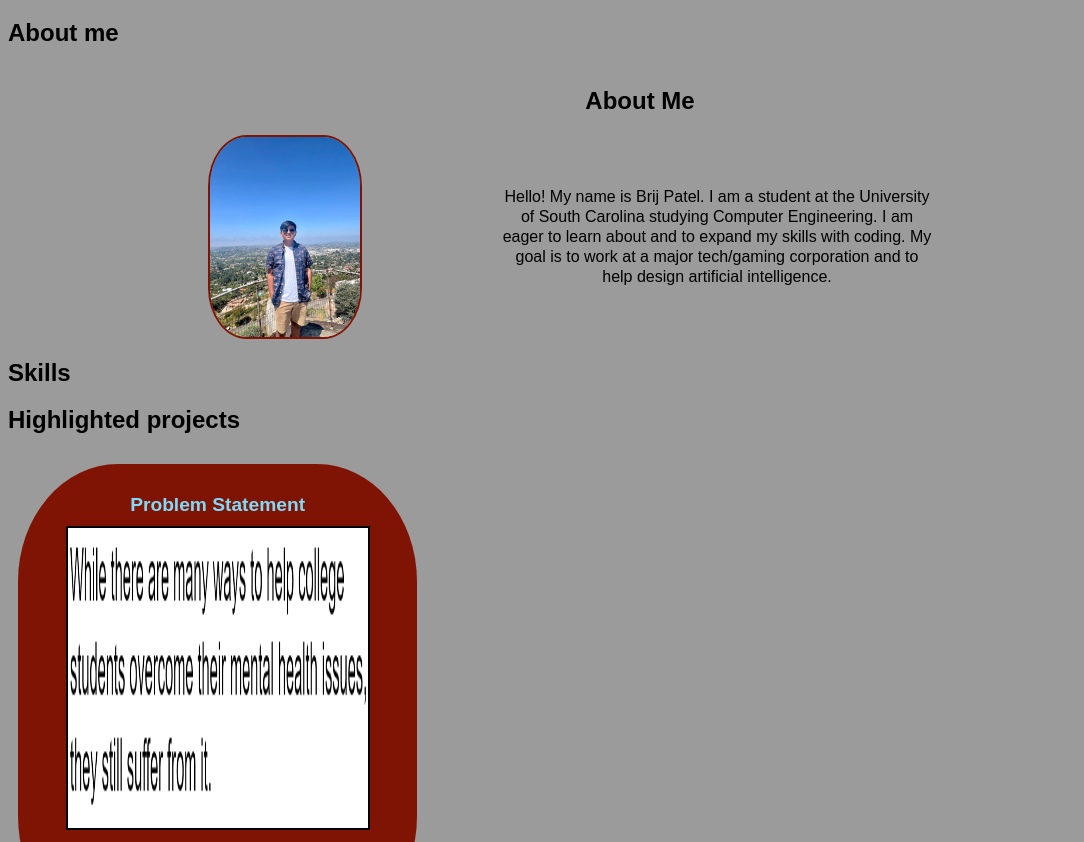
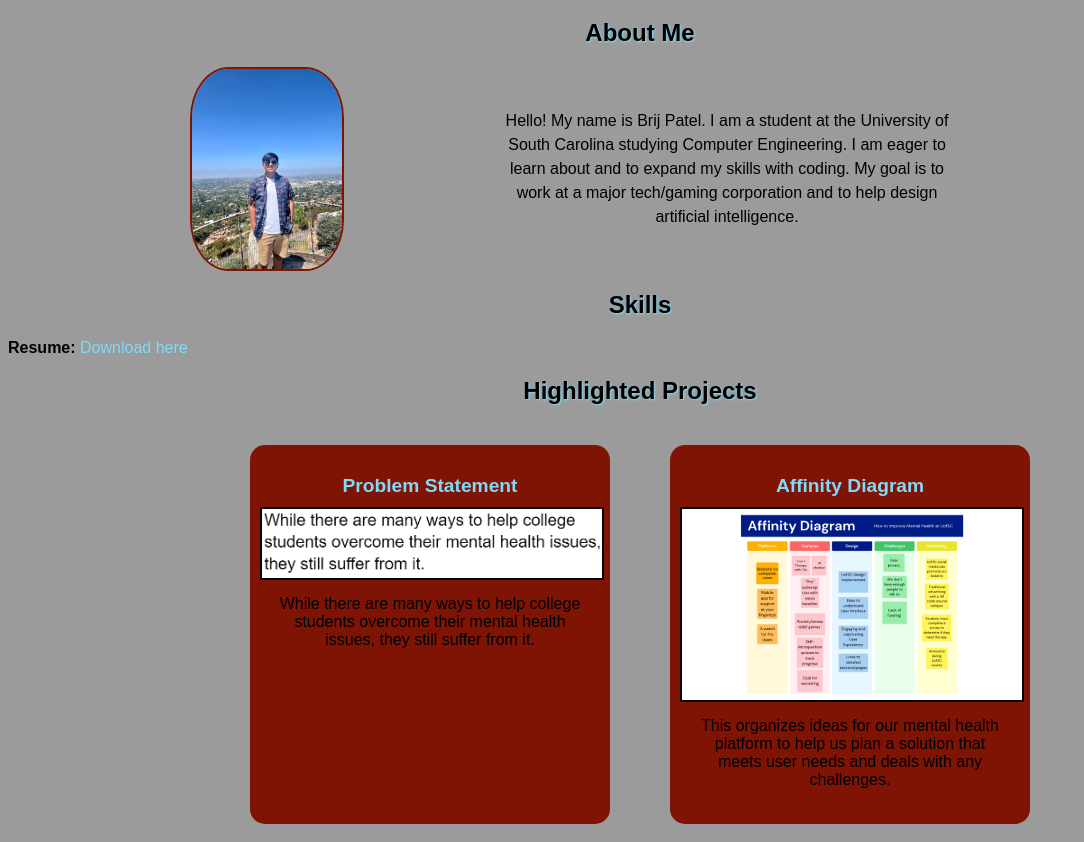
Before and after one commit to brijp206/brijp206.github.io, a plain HTML site: page index.html in a window 1280 px wide. Shown: the part 61-903 px from the top of the page, without its empty margins (0-1084 px from the left). Drawn offline with Linux system fonts and the light colour scheme.

Commit message:
resume added

```diff
--- a/index.html
+++ b/index.html
@@ -7,21 +7,25 @@
     <body>
         <h1>Brij Patel</h1>
 
-            <h2>About me</h2>
+        <h2>About Me</h2>
         <div class="about">
-                <h2> About Me </h2>
-                <div class = "about">
-                    <img src="images/profile_pic.jpg">
+            <img src="images/profile_pic.jpg" alt="Profile picture of Brij Patel" />
             <p>
-                        Hello! My name is Brij Patel. I am a student at the University of South Carolina studying Computer Engineering. I am eager to learn about and to expand my skills with coding. My goal is to work at a major tech/gaming corporation and to help design artificial intelligence.
+                Hello! My name is Brij Patel. I am a student at the University of South Carolina studying Computer Engineering.
+                I am eager to learn about and to expand my skills with coding. My goal is to work at a major tech/gaming corporation
+                and to help design artificial intelligence.
             </p>
-                </div>
         </div>
 
         <h2>Skills</h2>
-            <div class="skills"></div>
+        <div class="skills">
+            <p>
+                <b>Resume:</b>
+                <a href="files/Resume.pdf">Download here</a>
+            </p>
+        </div>
 
-            <h2>Highlighted projects</h2>
+        <h2>Highlighted Projects</h2>
         <div class="projects">
             <!-- Problem Statement Assignment -->
             <section class="project">
@@ -29,54 +33,55 @@
                     <h3>Problem Statement</h3>
                 </a>
                 <a href="files/problem_statement.pdf">
-                        <img src="images/Computing_problem.png">
+                    <img src="images/Computing_problem.png" alt="Problem Statement Thumbnail" />
                 </a>
-                    <p>While there are many ways to help college students overcome their mental health issues, they still suffer from it.
+                <p>
+                    While there are many ways to help college students overcome their mental health issues, they still suffer from it.
                 </p>
             </section>
-            </div>
 
-                <!--Affinity Diagram Assignment -->
+            <!-- Affinity Diagram Assignment -->
             <section class="project">
                 <a href="files/Affinity_Diagram.pdf">
                     <h3>Affinity Diagram</h3>
                 </a>
                 <a href="files/Affinity_Diagram.pdf">
-                        <img src="images/Affinity_Diagram.png">
+                    <img src="images/Affinity_Diagram.png" alt="Affinity Diagram Thumbnail" />
                 </a>
-                    <p>This organizes ideas for our mental health platform to help us plan a solution that meets user needs and deals with any challenges.
+                <p>
+                    This organizes ideas for our mental health platform to help us plan a solution that meets user needs and
+                    deals with any challenges.
                 </p>
             </section>
 
-
-                <!--Sketches Assignment-->
+            <!-- Sketches Assignment -->
             <section class="project">
                 <a href="files/Sketches.pdf">
                     <h3>Sketches</h3>
                 </a>
                 <a href="files/Sketches.pdf">
-                        <img src="images/Sketches.jpg">
+                    <img src="images/Sketches.jpg" alt="Sketches Thumbnail" />
                 </a>
-                    <p>This sketch shows that app's design across phone, website, and smartwatch, with a simple layout for each.
+                <p>
+                    This sketch shows the app's design across phone, website, and smartwatch, with a simple layout for each.
                 </p>
             </section>
 
-
-                <!--Paper Prototype Assignment-->
+            <!-- Paper Prototype Assignment -->
             <section class="project">
                 <a href="https://www.youtube.com/watch?v=I25arII6Ljo">
-                        <h3> Prototype</h3>
+                    <h3>Prototype</h3>
                 </a>
                 <a href="https://www.youtube.com/watch?v=I25arII6Ljo">
-                        <img src="images/Prototype.jpg">
+                    <img src="images/Prototype.jpg" alt="Prototype Thumbnail" />
                 </a>
-                    <p> This paper prototype shows how a user will work the app, including all of its features.
+                <p>
+                    This paper prototype shows how a user will work the app, including all of its features.
                 </p>
             </section>
+        </div>
 
-
-            <h2>Contact me</h2>
+        <h2>Contact Me</h2>
         <div class="contact"></div>
-
     </body>
 </html>
--- a/styles.css
+++ b/styles.css
@@ -1,81 +1,95 @@
 body
 {
-    background-color:rgb(155, 155, 155);
+    background-color: rgb(155, 155, 155);
     font-family: Arial, Helvetica, sans-serif;
 }
 
 h1
 {
     text-align: center;
-    color:rgb(128, 20, 4);
+    color: rgb(128, 20, 4);
+}
+
+h2
+{
+    text-align: center;
+    color: black;
+    text-shadow: 1px 1px 2px rgb(126, 219, 248);
 }
 
 .projects
 {
-    display:flex;
-    flex-wrap:wrap;
+    display: flex;
+    flex-wrap: wrap;
+    justify-content: center; /* Center content within the row */
+    gap: 20px; /* Add spacing between blocks */
+    margin: 20px auto; /* Add top/bottom margin */
+    max-width: 1200px; /* Optional: Limit the width of the projects container */
 }
 
 .project
 {
-    width: 30%;
-    margin: 10px;
+    flex: 1 1 calc(33.333% - 40px); /* Make 3 blocks per row, subtract gap for spacing */
+    max-width: calc(33.333% - 40px); /* Prevent block from stretching */
+    margin: 20px;
     padding: 20px 10px;
     background: rgb(128, 20, 4);
-    border-radius: 25%;
+    border-radius: 15px;
+    box-sizing: border-box; /* Ensure padding is included in width calculations */
+    text-align: center; /* Center-align content */
 }
 
 img
 {
-    width: 300px;
+    width: 100%;
     height: auto;
 }
+
 .project img
 {
-    width: 300px;
-    height: 300px;
-    margin: 10px;
+    max-width: 100%; /* Adjust image to fit inside the project block */
+    height: auto;
+    margin: 10px 0;
     border: 2px solid rgb(0, 0, 0);
     display: block;
-    margin: auto;
 }
 
 a
 {
-    /* change the appearance of ALL links */
     text-decoration: none;
     color: rgb(126, 219, 248);
 }
 
 .project p
-{ /* change the appearance of paragraph tags inside .project divs */
+{
     text-align: center;
     margin: 15px;
 }
 
 .project h3
 {
-    text-align: center; /* Center-align the title text */
-    margin: 10px 0;     /* Optional: add some spacing around the title */
-    color: rgb(126, 219, 248); /* Optional: Adjust color if desired */
-    font-size: 1.2em;   /* Optional: adjust font size if needed */
+    text-align: center;
+    margin: 10px 0;
+    color: rgb(126, 219, 248);
+    font-size: 1.2em;
 }
 
 .about
 {
-    display:flex;
-    flex-wrap:wrap;
-    margin-right: 100px;
-    margin-left: 100px;
+    display: flex;
+    flex-wrap: wrap;
+    margin: 0 auto; /* Center the .about container */
+    max-width: 900px; /* Optional: Limit the width of the about container */
     justify-content: center;
+    gap: 20px; /* Add spacing between the elements */
 }
 
 .about p
 {
-    width:50%;
+    width: 50%;
     text-align: center;
     margin: auto;
-    line-height: 125%;
+    line-height: 1.5;
 }
 
 .about img
@@ -84,4 +98,4 @@ a
     height: 200px;
     border-radius: 25%;
     border: 2px solid rgb(128, 20, 4);
- }
+}
```
Also changed, not shown: 1 other file. Lines whose indentation alone changed are shown as unchanged.
